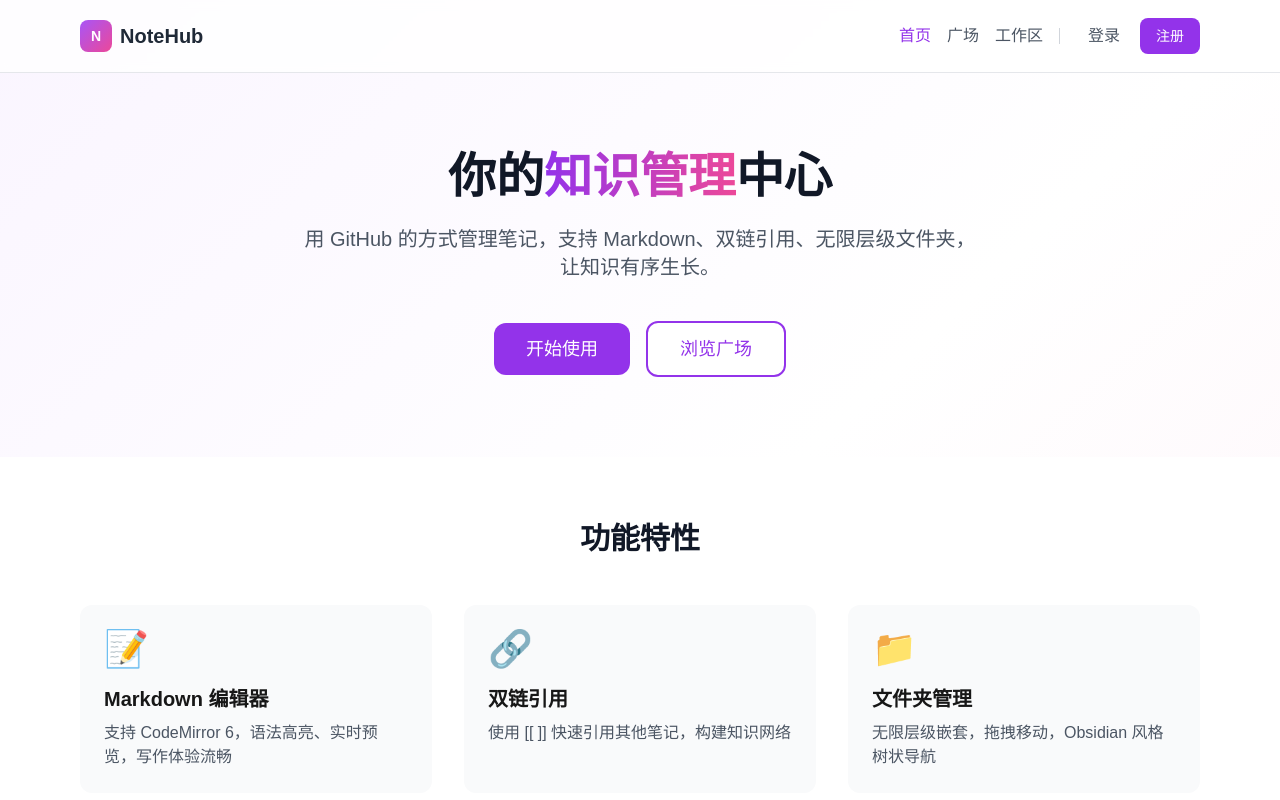
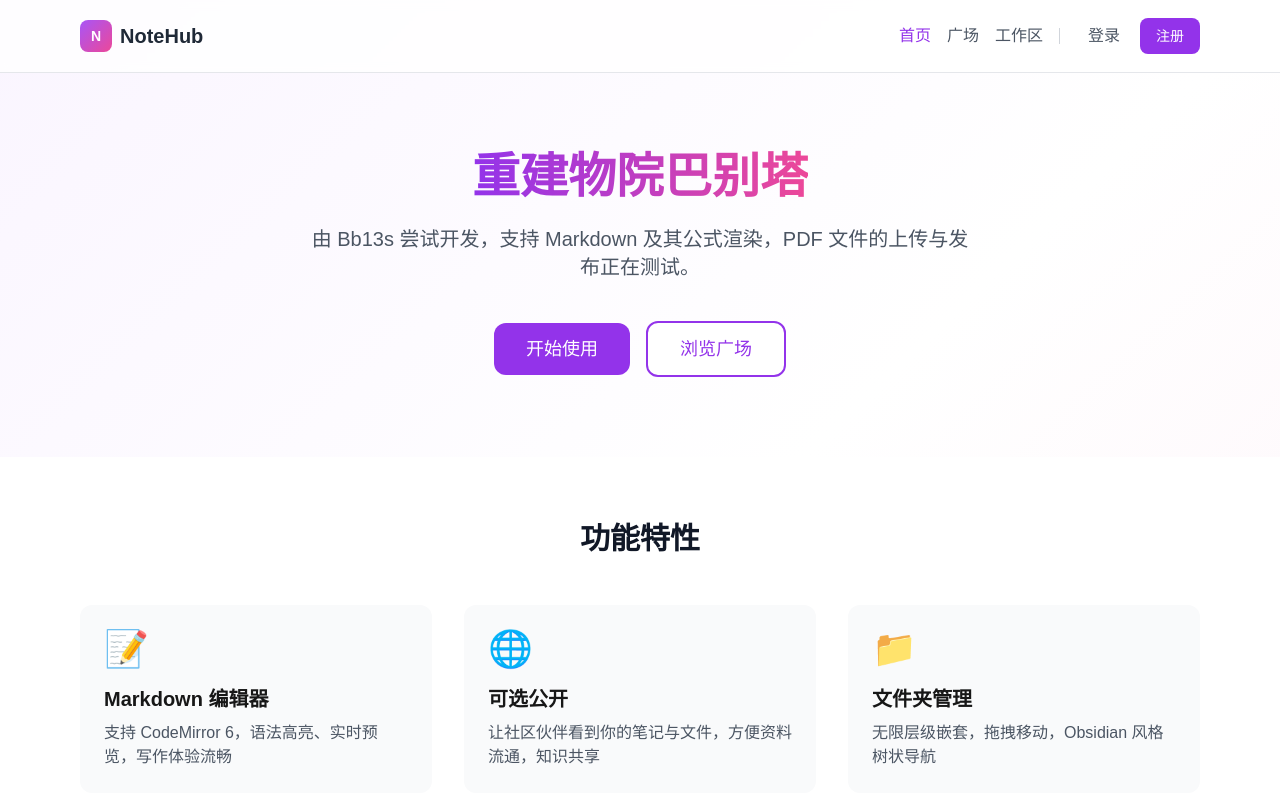
Before and after one commit to Bb13s/task1, a Next.js app: page / in a window 1280 px wide. Shown: the top 800 px of the page. Built offline with nearby package versions, Linux system fonts and the light colour scheme; no server answers; the database is empty.

Commit message:
Update homepage for debate team

```diff
--- a/src/app/page.tsx
+++ b/src/app/page.tsx
@@ -59,15 +59,12 @@ export default function HomePage() {
       <section className="py-20 px-4">
         <div className="max-w-4xl mx-auto text-center">
           <h1 className="text-5xl font-bold text-gray-900 mb-6">
-            你的
             <span className="bg-gradient-to-r from-purple-600 to-pink-500 bg-clip-text text-transparent">
-              知识管理
+              重建物院巴别塔
             </span>
-            中心
           </h1>
           <p className="text-xl text-gray-600 mb-10 max-w-2xl mx-auto">
-            用 GitHub 的方式管理笔记，支持 Markdown、双链引用、无限层级文件夹，
-            让知识有序生长。
+            由 Bb13s 尝试开发，支持 Markdown 及其公式渲染，PDF 文件的上传与发布正在测试。
           </p>
           <div className="flex items-center justify-center gap-4">
             <Link
@@ -97,9 +94,9 @@ export default function HomePage() {
               <p className="text-gray-600">支持 CodeMirror 6，语法高亮、实时预览，写作体验流畅</p>
             </div>
             <div className="p-6 rounded-xl bg-gray-50 hover:bg-purple-50 transition-colors">
-              <div className="text-4xl mb-4">🔗</div>
-              <h3 className="text-xl font-semibold mb-2">双链引用</h3>
-              <p className="text-gray-600">使用 [[ ]] 快速引用其他笔记，构建知识网络</p>
+              <div className="text-4xl mb-4">🌐</div>
+              <h3 className="text-xl font-semibold mb-2">可选公开</h3>
+              <p className="text-gray-600">让社区伙伴看到你的笔记与文件，方便资料流通，知识共享</p>
             </div>
             <div className="p-6 rounded-xl bg-gray-50 hover:bg-purple-50 transition-colors">
               <div className="text-4xl mb-4">📁</div>
@@ -147,7 +144,7 @@ export default function HomePage() {
       {/* Footer */}
       <footer className="bg-white border-t border-gray-200 py-8">
         <div className="max-w-6xl mx-auto px-4 text-center text-gray-500">
-          <p>© 2026 NoteHub. 用 GitHub 的方式管理笔记。</p>
+          <p>© 2026 华中科技大学物理学院辩论队</p>
         </div>
       </footer>
     </div>
```
